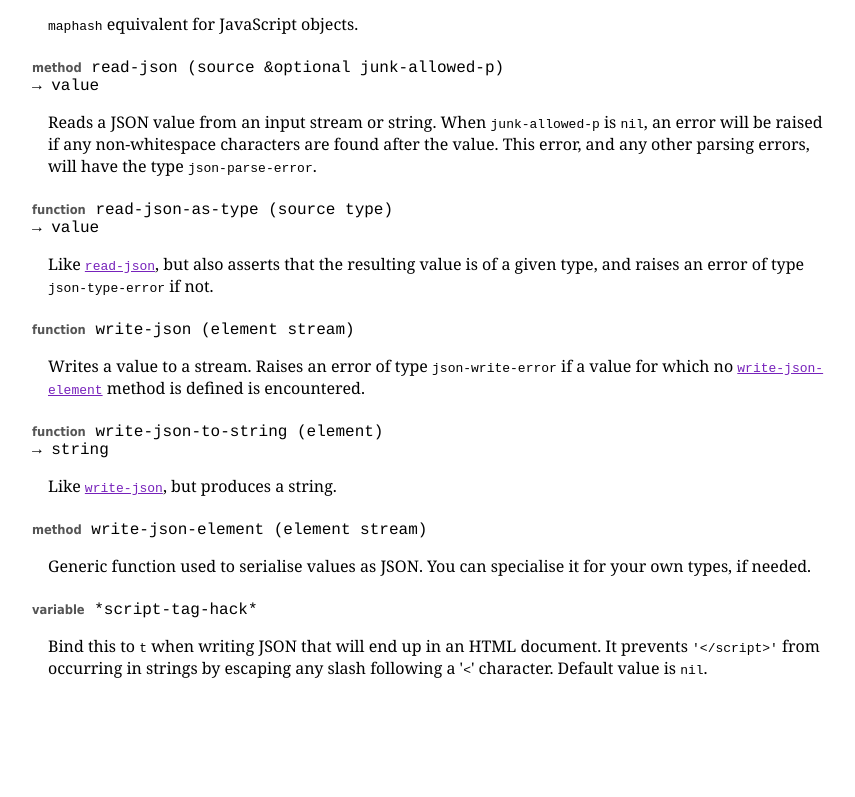
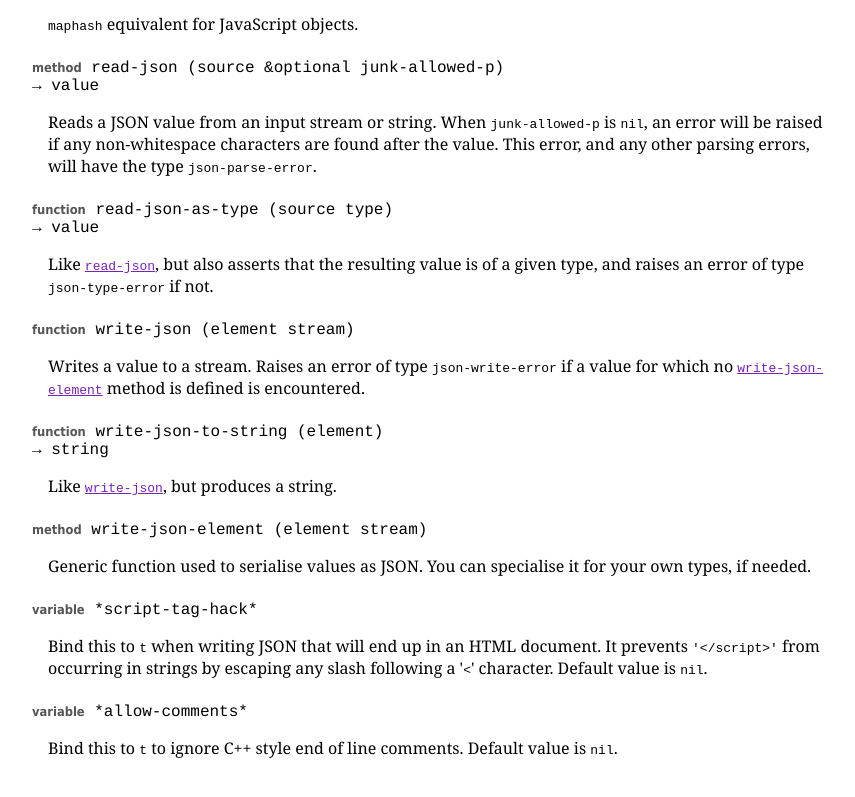
Before and after one commit to marijnh/ST-JSON, a plain HTML site: page index.html in a window 1280 px wide. Shown: the part 1476-2273 px from the top of the page, without its empty margins (16-871 px from the left). Before the commit the page ends 2203 px from the top, so only its background shows below. Drawn offline with Linux system fonts and the light colour scheme.

Commit message:
Add simple README.md, add documentation for *allow-comments*

```diff
--- a/index.html
+++ b/index.html
@@ -182,5 +182,12 @@
   <code>'&lt;/script>'</code> from occurring in strings by escaping
   any slash following a '<code>&lt;</code>' character. Default value
   is <code>nil</code>.</p>
+
+  <p class="def" id="script-tag-hack">
+    <span>variable</span> *allow-comments*
+  </p>
+
+  <p class="desc">Bind this to <code>t</code> to ignore C++ style
+  end of line comments. Default value is <code>nil</code>.</p>
 </body>
 </html>
```
Also changed, not shown: 1 other file.
